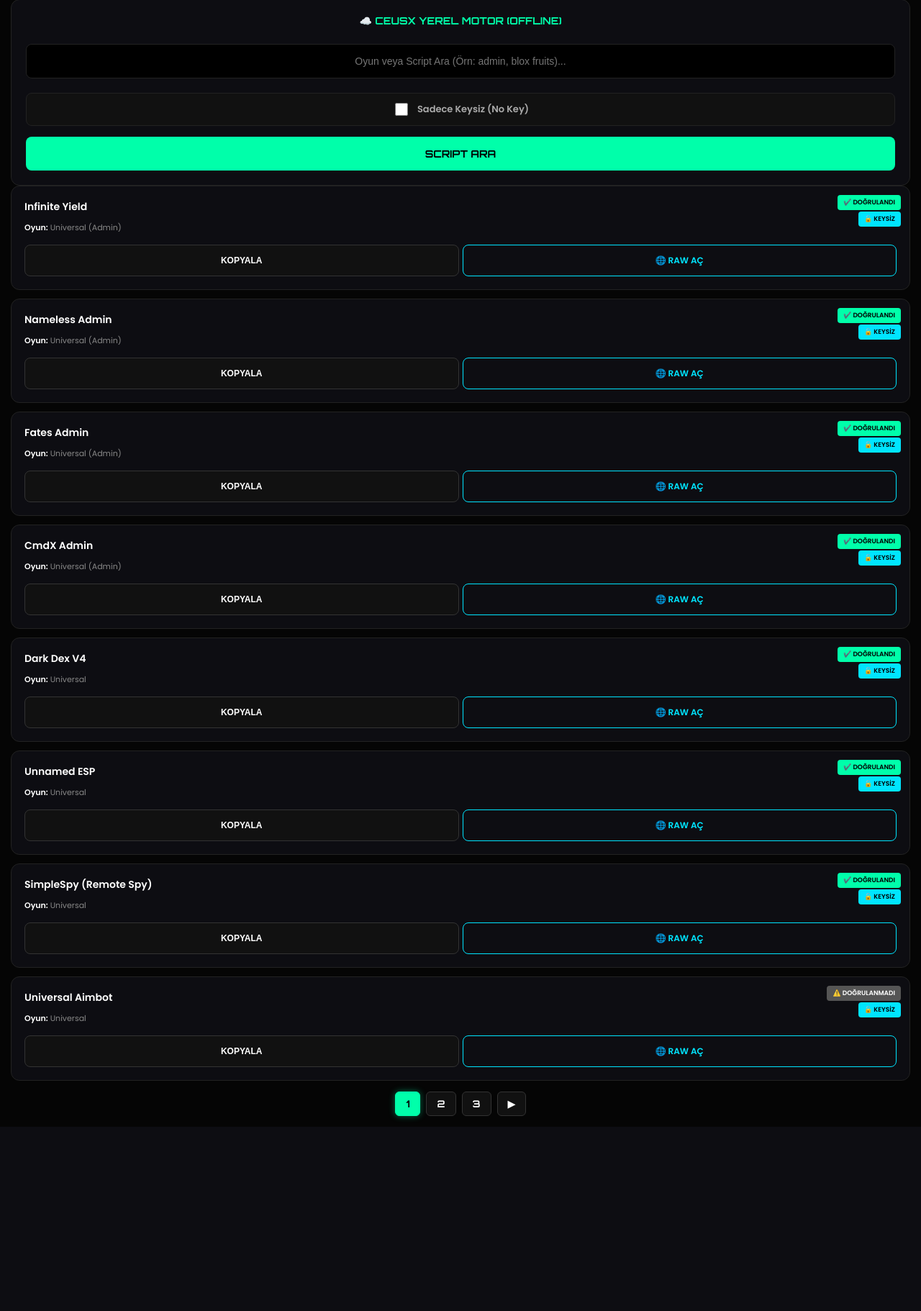
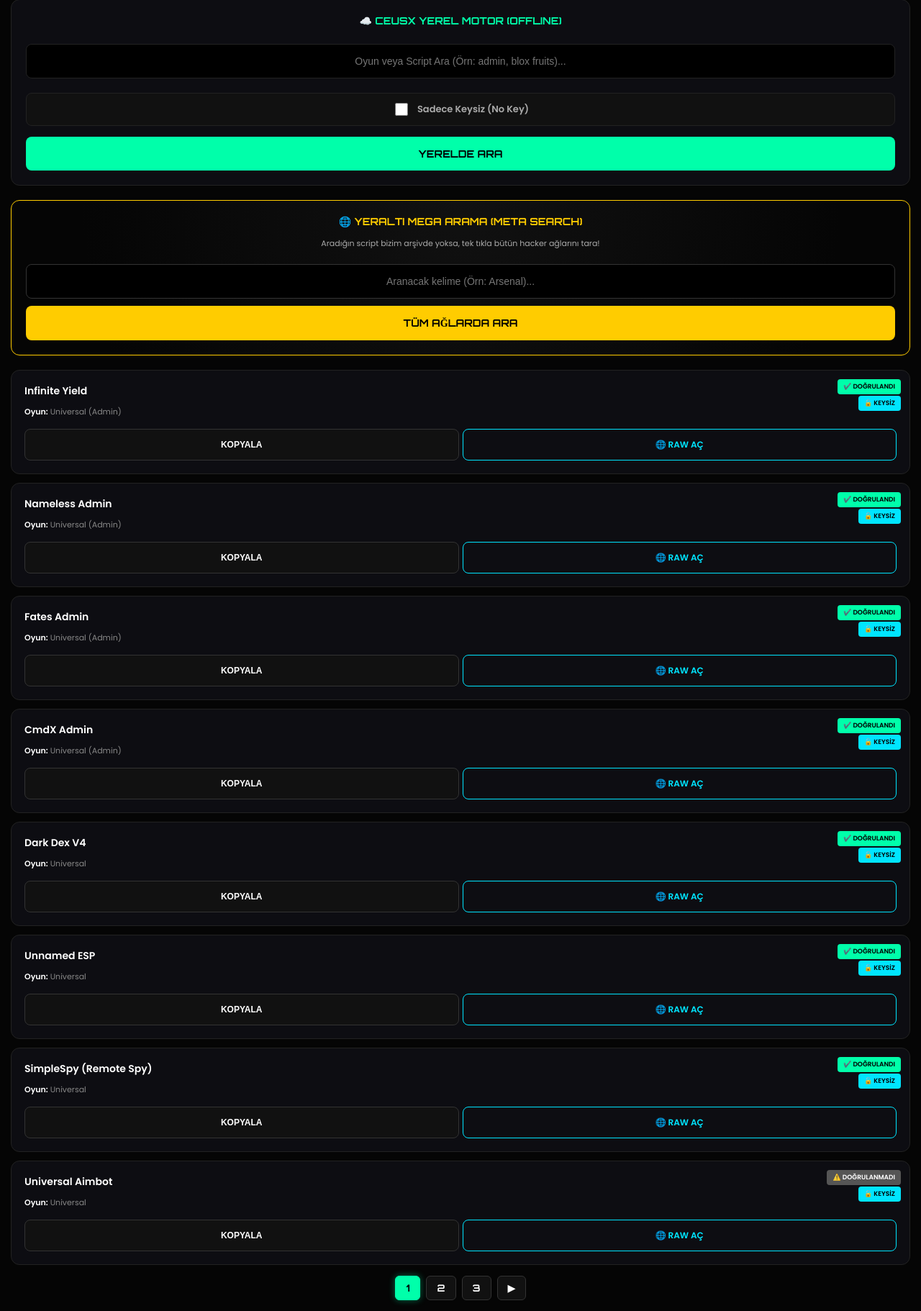
Before and after one commit to diyarsalli16-tech/ceusx-hub, a Flask app: page / in a window 1280 px wide. Shown: the part 385-2207 px from the top of the page at 72% size. Before the commit the page ends 1951 px from the top, so only its background shows below. Run offline with Flask 3, Linux system fonts and the light colour scheme; the visitor is signed in with stand-in values (Sample User, id 1).

Commit message:
index.html

```diff
--- a/templates/index.html
+++ b/templates/index.html
@@ -65,7 +65,7 @@
         .copy-btn:hover { background: #222; border-color: var(--accent); color: var(--accent); }
 
         .pagination-area { display: flex; justify-content: center; gap: 8px; margin-top: 15px; flex-wrap: wrap; }
-        .page-btn { background: #111; color: #fff; border: 1px solid #333; padding: 8px 14px; border-radius: 6px; font-family: 'Orbitron'; font-weight: bold; cursor: pointer; transition: 0.3s; }
+        .page-btn { background: #111; color: #fff; border: 1px solid #333; padding: 8px 14px; border-radius: 6px; font-family: 'Orbitron'; font-weight: bold; cursor: pointer; transition: 0.3s; display:inline-block; text-align:center; }
         .page-btn.active { background: var(--accent); color: #000; border-color: var(--accent); box-shadow: 0 0 10px rgba(0, 255, 170, 0.4); }
         .page-btn:hover:not(.active) { background: #222; }
 
@@ -175,13 +175,25 @@
 
         <div id="tab-scripts" class="tab-content active">
             <div class="chat-box"><div id="chat-list"></div><div class="chat-input"><input type="text" id="chat-msg" placeholder="Mesaj gönder..." onkeypress="if(event.key==='Enter') sendText()"><button class="send-btn" onclick="sendText()">➤</button></div></div>
+
             <div class="search-area" style="margin-top: 20px;">
                 <h3 style="margin-top:0; font-family:'Orbitron'; font-size:14px; color:var(--accent);">☁️ CEUSX YEREL MOTOR (OFFLINE)</h3>
                 <input type="text" id="local-search-input" placeholder="Oyun veya Script Ara (Örn: admin, blox fruits)..." oninput="filterLocalScripts()" onkeypress="if(event.key==='Enter') filterLocalScripts()" style="margin-bottom:10px;">
                 <div class="filter-box"><input type="checkbox" id="keyless-check" onchange="filterLocalScripts()"><label for="keyless-check">Sadece Keysiz (No Key)</label></div>
-                <button class="search-btn" onclick="filterLocalScripts()">SCRIPT ARA</button>
+                <button class="search-btn" onclick="filterLocalScripts()">YERELDE ARA</button>
             </div>
-            <div class="script-grid" id="local-script-grid"></div>
+
+            <div class="search-area" style="margin-top: 20px; border-color: var(--gold); background: radial-gradient(circle at top, #111 0%, #050505 80%);">
+                <h3 style="margin-top:0; font-family:'Orbitron'; font-size:14px; color:var(--gold);">🌐 YERALTI MEGA ARAMA (META SEARCH)</h3>
+                <p style="font-size:11px; color:#aaa; margin-bottom:10px;">Aradığın script bizim arşivde yoksa, tek tıkla bütün hacker ağlarını tara!</p>
+                <input type="text" id="mega-search-input" placeholder="Aranacak kelime (Örn: Arsenal)..." style="margin-bottom:10px; border-color:#333;" onkeypress="if(event.key==='Enter') megaSearch()">
+                <button class="search-btn" style="background:var(--gold); color:#000;" onclick="megaSearch()">TÜM AĞLARDA ARA</button>
+
+                <div id="mega-results" style="display:none; gap:10px; flex-wrap:wrap; justify-content:center; margin-top:15px;">
+                    </div>
+            </div>
+
+            <div class="script-grid" id="local-script-grid" style="margin-top: 20px;"></div>
             <div class="pagination-area" id="pagination-area"></div>
         </div>
 
@@ -225,6 +237,28 @@
             if(splash) { setTimeout(() => { splash.style.opacity = '0'; setTimeout(() => splash.style.display = 'none', 500); }, 2500); }
             initLocalScripts();
         });
+
+        // 🌐 MEGA ARAMA (META SEARCH) FONKSİYONU 🌐
+        function megaSearch() {
+            const query = document.getElementById('mega-search-input').value.trim();
+            if(!query) { showToast("Önce bir script adı yazmalısın!", "error"); return; }
+
+            const encoded = encodeURIComponent(query);
+            const scriptBloxUrl = `https://scriptblox.com/search?q=${encoded}`;
+            const rbxScriptUrl = `https://rbxscript.com/?search=${encoded}`;
+            const googleDorkUrl = `https://www.google.com/search?q=site:pastebin.com+"${encoded}"+"loadstring"`;
+            const youtubeUrl = `https://www.youtube.com/results?search_query=${encoded}+roblox+script+pastebin`;
+
+            const resDiv = document.getElementById('mega-results');
+            resDiv.style.display = 'flex';
+            resDiv.innerHTML = `
+                <a href="${scriptBloxUrl}" target="_blank" class="page-btn" style="background:#111; color:#00e5ff; border-color:#00e5ff; text-decoration:none; flex:1; min-width:120px;">🔵 ScriptBlox</a>
+                <a href="${rbxScriptUrl}" target="_blank" class="page-btn" style="background:#111; color:#ff3366; border-color:#ff3366; text-decoration:none; flex:1; min-width:120px;">🔴 RBXScript</a>
+                <a href="${googleDorkUrl}" target="_blank" class="page-btn" style="background:#111; color:#00ffaa; border-color:#00ffaa; text-decoration:none; flex:1; min-width:120px;">🟢 Pastebin (Dork)</a>
+                <a href="${youtubeUrl}" target="_blank" class="page-btn" style="background:#111; color:#ffcc00; border-color:#ffcc00; text-decoration:none; flex:1; min-width:120px;">🟡 YouTube</a>
+            `;
+            showToast("Mega Arama bağlantıları oluşturuldu!", "success");
+        }
 
         function gmailLogin() {
             showToast("Google sunucularına bağlanılıyor...", "info");
@@ -370,8 +404,6 @@
             { game: "Phantom Forces", title: "Aimbot & ESP", verified: true, keyless: true, script: 'loadstring(game:HttpGet("https://raw.githubusercontent.com/PF/Aim/main/Script.lua"))()' },
             { game: "Phantom Forces", title: "Silent Aim", verified: true, keyless: false, script: 'loadstring(game:HttpGet("https://raw.githubusercontent.com/PF/Silent/main/Load"))()' },
 
-            // 🚀 YENİ EKLENENLER (50+ SCRIPT) 🚀
-
             // SLAP BATTLES
             { game: "Slap Battles", title: "Slap Farm Pro", verified: true, keyless: true, script: 'loadstring(game:HttpGet("https://raw.githubusercontent.com/Slap/Farm/main/Pro.lua"))()' },
             { game: "Slap Battles", title: "Anti-Void Aura", verified: true, keyless: true, script: 'loadstring(game:HttpGet("https://raw.githubusercontent.com/Slap/AntiVoid/main/Aura"))()' },
@@ -431,13 +463,7 @@
             { game: "Lumber Tycoon 2", title: "Auto Wood Mod", verified: true, keyless: true, script: 'loadstring(game:HttpGet("https://raw.githubusercontent.com/LT2/Wood/main/Auto.lua"))()' },
             { game: "Lumber Tycoon 2", title: "Dupe Base", verified: false, keyless: true, script: 'loadstring(game:HttpGet("https://raw.githubusercontent.com/LT2/Dupe/main/Base"))()' },
             { game: "Lumber Tycoon 2", title: "Modded Axe Giver", verified: true, keyless: false, script: 'loadstring(game:HttpGet("https://raw.githubusercontent.com/LT2/Axe/main/Give.lua"))()' },
-            { game: "Lumber Tycoon 2", title: "LT2 Btools", verified: true, keyless: true, script: 'loadstring(game:HttpGet("https://raw.githubusercontent.com/LT2/Btools/main/Load"))()' },
-
-            // MEEP CITY & ANIME VANGUARDS
-            { game: "Meep City", title: "Auto Farm Coins", verified: true, keyless: true, script: 'loadstring(game:HttpGet("https://raw.githubusercontent.com/Meep/Farm/main/Coins.lua"))()' },
-            { game: "Meep City", title: "Plus Unlocker", verified: false, keyless: true, script: 'loadstring(game:HttpGet("https://raw.githubusercontent.com/Meep/Plus/main/Unlock"))()' },
-            { game: "Anime Vanguards", title: "Auto Farm", verified: true, keyless: false, script: 'loadstring(game:HttpGet("https://raw.githubusercontent.com/Vanguards/Farm/main/Auto.lua"))()' },
-            { game: "Anime Vanguards", title: "Summon Hack", verified: false, keyless: true, script: 'loadstring(game:HttpGet("https://raw.githubusercontent.com/Vanguards/Summon/main/Hack"))()' }
+            { game: "Lumber Tycoon 2", title: "LT2 Btools", verified: true, keyless: true, script: 'loadstring(game:HttpGet("https://raw.githubusercontent.com/LT2/Btools/main/Load"))()' }
         ];
 
         let filteredScripts = [];
```
